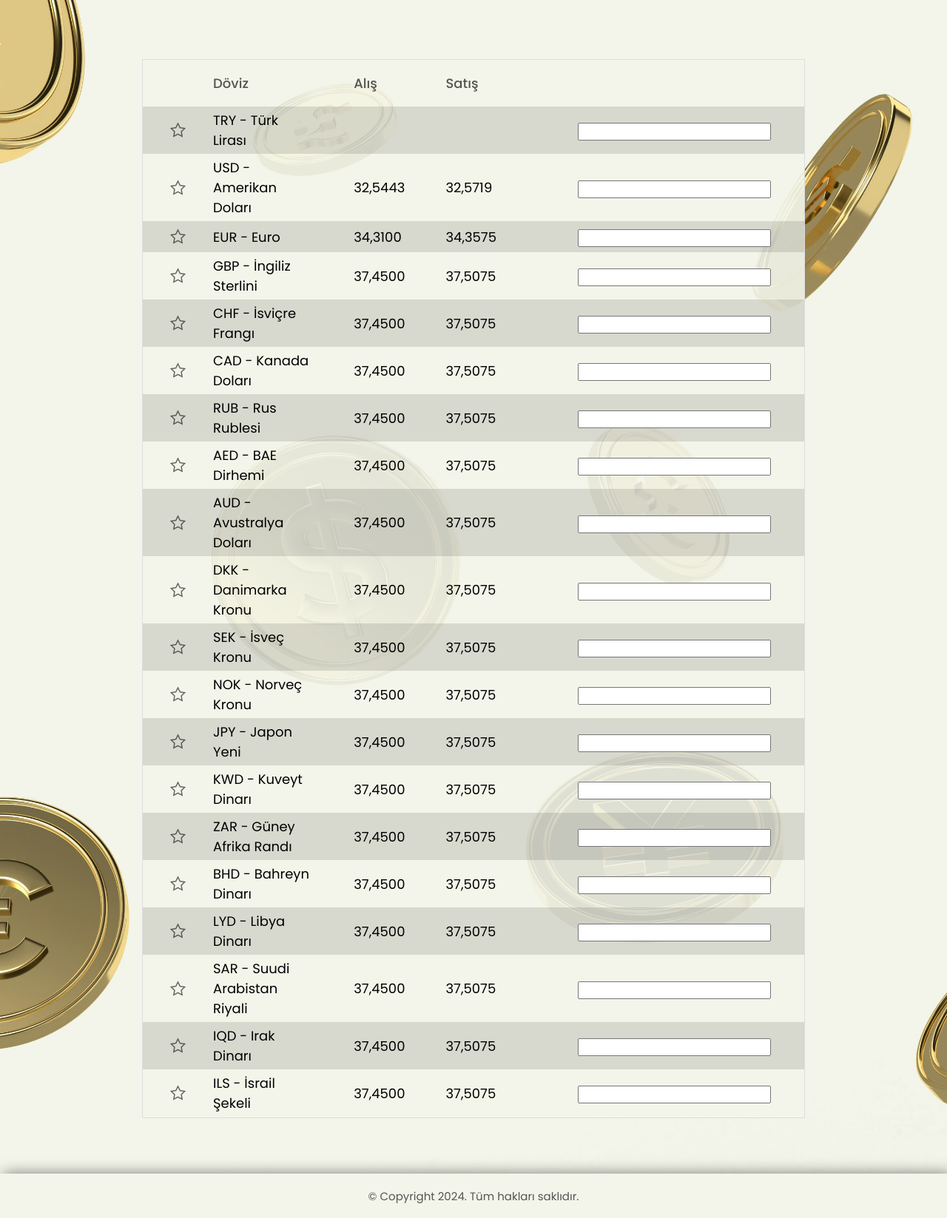
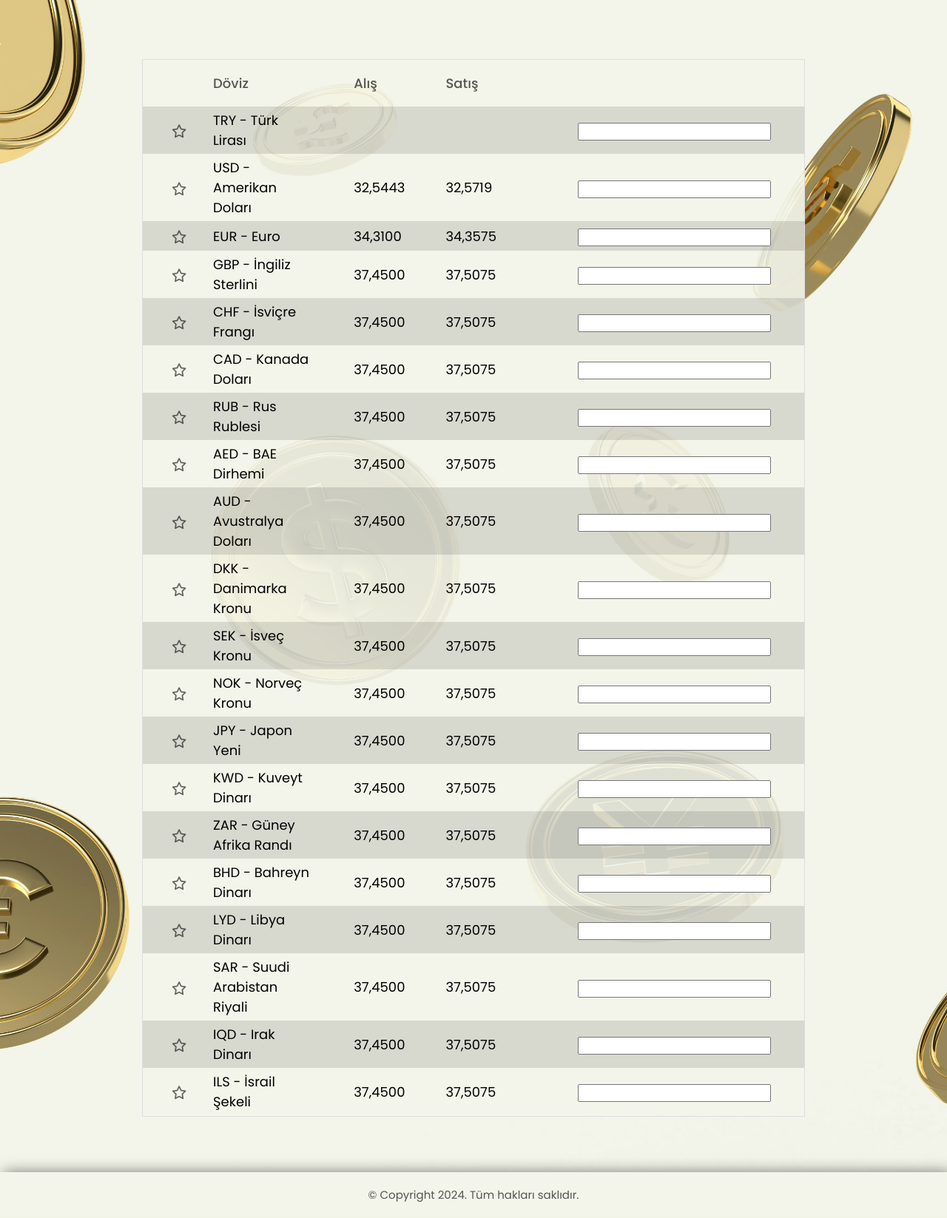
Before and after one commit to tolgab35/Doviz-Otomasyon-Sitesi, a PHP site: page /piyasalar.html in a window 1280 px wide. Shown: the part 55-1702 px from the top of the page at 74% size. After the commit the page ends 1680 px from the top, so only its background shows below. Run offline with PHP 8.4, Linux system fonts and the light colour scheme.

Commit message:
delete star.png & replace with fontawesome icon

```diff
--- a/piyasalar.html
+++ b/piyasalar.html
@@ -45,11 +45,7 @@
         </tr>
         <tr>
           <td>
-            <img
-              src="images/star.png"
-              alt="Favorilere Ekle"
-              class="favorite-star"
-            />
+            <i class="fa-regular fa-star favorite-star"></i>
           </td>
           <td>TRY - Türk Lirası</td>
           <td></td>
@@ -60,11 +56,7 @@
         </tr>
         <tr>
           <td>
-            <img
-              src="images/star.png"
-              alt="Favorilere Ekle"
-              class="favorite-star"
-            />
+            <i class="fa-regular fa-star favorite-star"></i>
           </td>
           <td>USD - Amerikan Doları</td>
           <td>32,5443</td>
@@ -75,11 +67,7 @@
         </tr>
         <tr>
           <td>
-            <img
-              src="images/star.png"
-              alt="Favorilere Ekle"
-              class="favorite-star"
-            />
+            <i class="fa-regular fa-star favorite-star"></i>
           </td>
           <td>EUR - Euro</td>
           <td>34,3100</td>
@@ -90,11 +78,7 @@
         </tr>
         <tr>
           <td>
-            <img
-              src="images/star.png"
-              alt="Favorilere Ekle"
-              class="favorite-star"
-            />
+            <i class="fa-regular fa-star favorite-star"></i>
           </td>
           <td>GBP - İngiliz Sterlini</td>
           <td>37,4500</td>
@@ -105,11 +89,7 @@
         </tr>
         <tr>
           <td>
-            <img
-              src="images/star.png"
-              alt="Favorilere Ekle"
-              class="favorite-star"
-            />
+            <i class="fa-regular fa-star favorite-star"></i>
           </td>
           <td>CHF - İsviçre Frangı</td>
           <td>37,4500</td>
@@ -120,11 +100,7 @@
         </tr>
         <tr>
           <td>
-            <img
-              src="images/star.png"
-              alt="Favorilere Ekle"
-              class="favorite-star"
-            />
+            <i class="fa-regular fa-star favorite-star"></i>
           </td>
           <td>CAD - Kanada Doları</td>
           <td>37,4500</td>
@@ -135,11 +111,7 @@
         </tr>
         <tr>
           <td>
-            <img
-              src="images/star.png"
-              alt="Favorilere Ekle"
-              class="favorite-star"
-            />
+            <i class="fa-regular fa-star favorite-star"></i>
           </td>
           <td>RUB - Rus Rublesi</td>
           <td>37,4500</td>
@@ -150,11 +122,7 @@
         </tr>
         <tr>
           <td>
-            <img
-              src="images/star.png"
-              alt="Favorilere Ekle"
-              class="favorite-star"
-            />
+            <i class="fa-regular fa-star favorite-star"></i>
           </td>
           <td>AED - BAE Dirhemi</td>
           <td>37,4500</td>
@@ -165,11 +133,7 @@
         </tr>
         <tr>
           <td>
-            <img
-              src="images/star.png"
-              alt="Favorilere Ekle"
-              class="favorite-star"
-            />
+            <i class="fa-regular fa-star favorite-star"></i>
           </td>
           <td>AUD - Avustralya Doları</td>
           <td>37,4500</td>
@@ -180,11 +144,7 @@
         </tr>
         <tr>
           <td>
-            <img
-              src="images/star.png"
-              alt="Favorilere Ekle"
-              class="favorite-star"
-            />
+            <i class="fa-regular fa-star favorite-star"></i>
           </td>
           <td>DKK - Danimarka Kronu</td>
           <td>37,4500</td>
@@ -195,11 +155,7 @@
         </tr>
         <tr>
           <td>
-            <img
-              src="images/star.png"
-              alt="Favorilere Ekle"
-              class="favorite-star"
-            />
+            <i class="fa-regular fa-star favorite-star"></i>
           </td>
           <td>SEK - İsveç Kronu</td>
           <td>37,4500</td>
@@ -210,11 +166,7 @@
         </tr>
         <tr>
           <td>
-            <img
-              src="images/star.png"
-              alt="Favorilere Ekle"
-              class="favorite-star"
-            />
+            <i class="fa-regular fa-star favorite-star"></i>
           </td>
           <td>NOK - Norveç Kronu</td>
           <td>37,4500</td>
@@ -225,11 +177,7 @@
         </tr>
         <tr>
           <td>
-            <img
-              src="images/star.png"
-              alt="Favorilere Ekle"
-              class="favorite-star"
-            />
+            <i class="fa-regular fa-star favorite-star"></i>
           </td>
           <td>JPY - Japon Yeni</td>
           <td>37,4500</td>
@@ -240,11 +188,7 @@
         </tr>
         <tr>
           <td>
-            <img
-              src="images/star.png"
-              alt="Favorilere Ekle"
-              class="favorite-star"
-            />
+            <i class="fa-regular fa-star favorite-star"></i>
           </td>
           <td>KWD - Kuveyt Dinarı</td>
           <td>37,4500</td>
@@ -255,11 +199,7 @@
         </tr>
         <tr>
           <td>
-            <img
-              src="images/star.png"
-              alt="Favorilere Ekle"
-              class="favorite-star"
-            />
+            <i class="fa-regular fa-star favorite-star"></i>
           </td>
           <td>ZAR - Güney Afrika Randı</td>
           <td>37,4500</td>
@@ -270,11 +210,7 @@
         </tr>
         <tr>
           <td>
-            <img
-              src="images/star.png"
-              alt="Favorilere Ekle"
-              class="favorite-star"
-            />
+            <i class="fa-regular fa-star favorite-star"></i>
           </td>
           <td>BHD - Bahreyn Dinarı</td>
           <td>37,4500</td>
@@ -285,11 +221,7 @@
         </tr>
         <tr>
           <td>
-            <img
-              src="images/star.png"
-              alt="Favorilere Ekle"
-              class="favorite-star"
-            />
+            <i class="fa-regular fa-star favorite-star"></i>
           </td>
           <td>LYD - Libya Dinarı</td>
           <td>37,4500</td>
@@ -300,11 +232,7 @@
         </tr>
         <tr>
           <td>
-            <img
-              src="images/star.png"
-              alt="Favorilere Ekle"
-              class="favorite-star"
-            />
+            <i class="fa-regular fa-star favorite-star"></i>
           </td>
           <td>SAR - Suudi Arabistan Riyali</td>
           <td>37,4500</td>
@@ -315,11 +243,7 @@
         </tr>
         <tr>
           <td>
-            <img
-              src="images/star.png"
-              alt="Favorilere Ekle"
-              class="favorite-star"
-            />
+            <i class="fa-regular fa-star favorite-star"></i>
           </td>
           <td>IQD - Irak Dinarı</td>
           <td>37,4500</td>
@@ -330,11 +254,7 @@
         </tr>
         <tr>
           <td>
-            <img
-              src="images/star.png"
-              alt="Favorilere Ekle"
-              class="favorite-star"
-            />
+            <i class="fa-regular fa-star favorite-star"></i>
           </td>
           <td>ILS - İsrail Şekeli</td>
           <td>37,4500</td>
--- a/style.css
+++ b/style.css
@@ -200,7 +200,7 @@ body,
 
 .favorite-star {
   position: relative;
-  left: 30px;
+  left: 34px;
   top: 3px;
   width: 25px;
   height: 25px;
```
Also changed, not shown: images/star.png (deleted).
